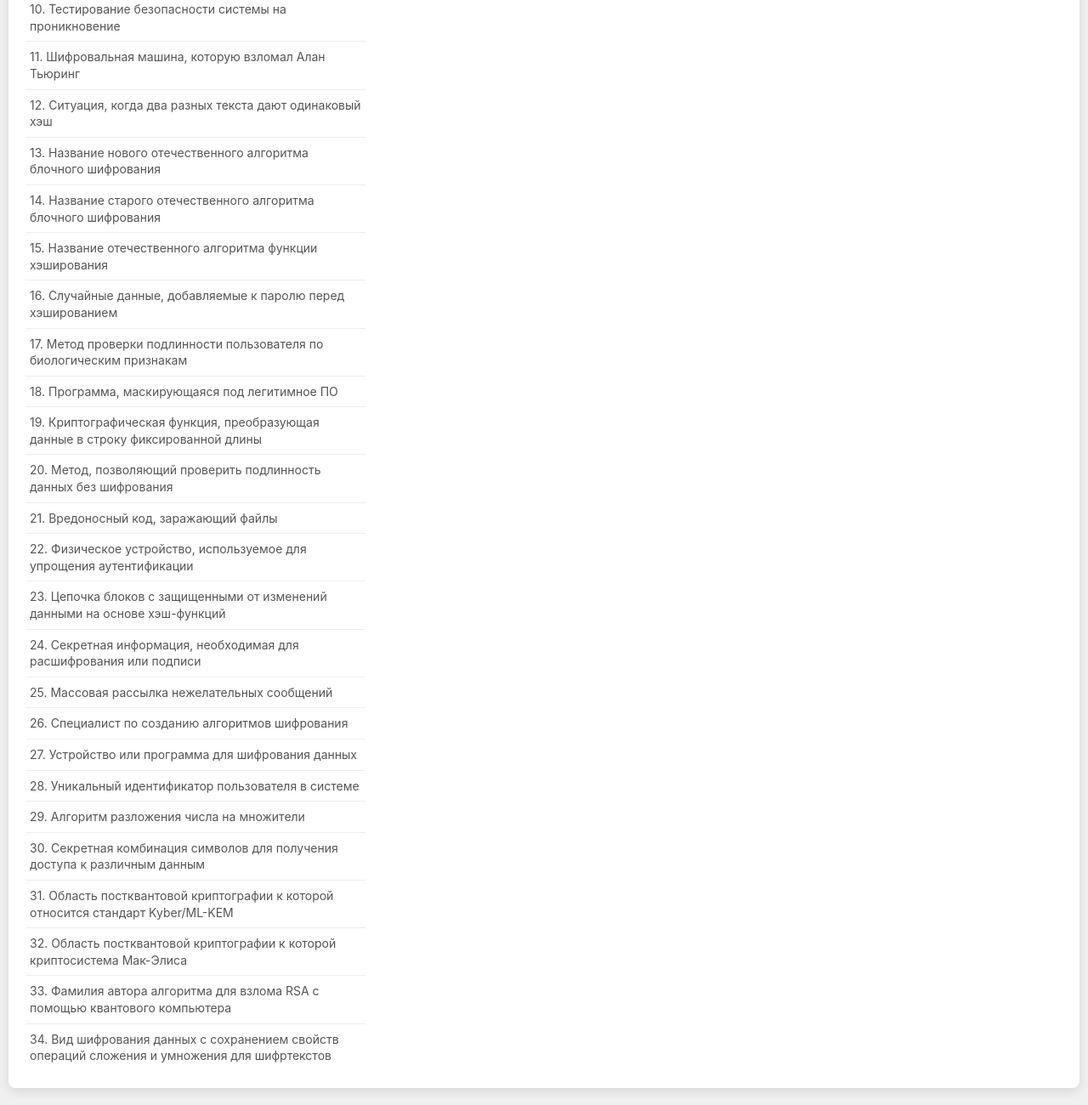
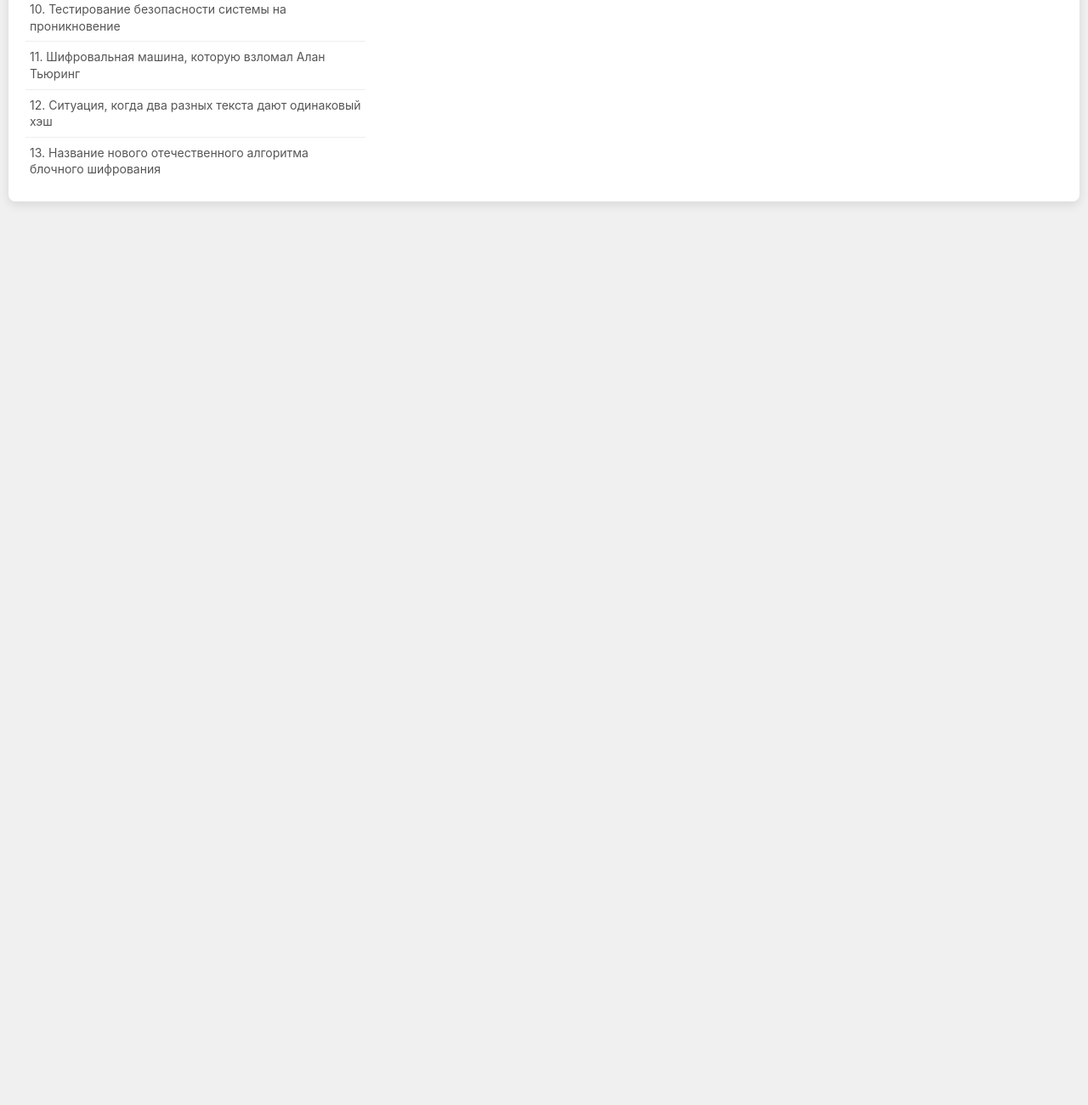
Before and after one commit to Skifcha/Skifcha.github.io, a plain HTML site: page index.html in a window 1280 px wide. Shown: the part 1390-2690 px from the top of the page at 85% size. After the commit the page ends 1647 px from the top, so only its background shows below. Drawn offline with Linux system fonts and the light colour scheme.

Commit message:
Hid part of the unneded questions.

```diff
--- a/index.html
+++ b/index.html
@@ -220,27 +220,27 @@
             { q: "Шифровальная машина, которую взломал Алан Тьюринг", a: "Энигма" },
             { q: "Ситуация, когда два разных текста дают одинаковый хэш", a: "Коллизия" },
             { q: "Название нового отечественного алгоритма блочного шифрования", a: "Кузнечик" },
-            { q: "Название старого отечественного алгоритма блочного шифрования", a: "Магма" },
-            { q: "Название отечественного алгоритма функции хэширования", a: "Стрибог" },
-            { q: "Случайные данные, добавляемые к паролю перед хэшированием", a: "Соль" },
-            { q: "Метод проверки подлинности пользователя по биологическим признакам", a: "Биометрия" },
-            { q: "Программа, маскирующаяся под легитимное ПО", a: "Троян" },
-            { q: "Криптографическая функция, преобразующая данные в строку фиксированной длины", a: "Хэш" },
-            { q: "Метод, позволяющий проверить подлинность данных без шифрования", a: "Подпись" },
-            { q: "Вредоносный код, заражающий файлы", a: "Вирус" },
-            { q: "Физическое устройство, используемое для упрощения аутентификации", a: "Токен" },
-            { q: "Цепочка блоков с защищенными от изменений данными на основе хэш-функций", a: "Блокчейн" },
-            { q: "Секретная информация, необходимая для расшифрования или подписи", a: "Ключ" },
-            { q: "Массовая рассылка нежелательных сообщений", a: "Спам" },
-            { q: "Специалист по созданию алгоритмов шифрования", a: "Криптограф" },
-            { q: "Устройство или программа для шифрования данных", a: "Шифратор" },
-            { q: "Уникальный идентификатор пользователя в системе", a: "Логин" },
-            { q: "Алгоритм разложения числа на множители", a: "Факторизация" },
-            { q: "Секретная комбинация символов для получения доступа к различным данным", a: "Пароль" },
-            { q: "Область постквантовой криптографии к которой относится стандарт Kyber/ML-KEM", a: "Решетки" },
-            { q: "Область постквантовой криптографии к которой криптосистема Мак-Элиса", a: "Коды" },
-            { q: "Фамилия автора алгоритма для взлома RSA с помощью квантового компьютера", a: "Шор" },
-            { q: "Вид шифрования данных с сохранением свойств операций сложения и умножения для шифртекстов", a: "Гомоморфное" }
+        //     { q: "Название старого отечественного алгоритма блочного шифрования", a: "Магма" },
+        //     { q: "Название отечественного алгоритма функции хэширования", a: "Стрибог" },
+        //     { q: "Случайные данные, добавляемые к паролю перед хэшированием", a: "Соль" },
+        //     { q: "Метод проверки подлинности пользователя по биологическим признакам", a: "Биометрия" },
+        //     { q: "Программа, маскирующаяся под легитимное ПО", a: "Троян" },
+        //     { q: "Криптографическая функция, преобразующая данные в строку фиксированной длины", a: "Хэш" },
+        //     { q: "Метод, позволяющий проверить подлинность данных без шифрования", a: "Подпись" },
+        //     { q: "Вредоносный код, заражающий файлы", a: "Вирус" },
+        //     { q: "Физическое устройство, используемое для упрощения аутентификации", a: "Токен" },
+        //     { q: "Цепочка блоков с защищенными от изменений данными на основе хэш-функций", a: "Блокчейн" },
+        //     { q: "Секретная информация, необходимая для расшифрования или подписи", a: "Ключ" },
+        //     { q: "Массовая рассылка нежелательных сообщений", a: "Спам" },
+        //     { q: "Специалист по созданию алгоритмов шифрования", a: "Криптограф" },
+        //     { q: "Устройство или программа для шифрования данных", a: "Шифратор" },
+        //     { q: "Уникальный идентификатор пользователя в системе", a: "Логин" },
+        //     { q: "Алгоритм разложения числа на множители", a: "Факторизация" },
+        //     { q: "Секретная комбинация символов для получения доступа к различным данным", a: "Пароль" },
+        //     { q: "Область постквантовой криптографии к которой относится стандарт Kyber/ML-KEM", a: "Решетки" },
+        //     { q: "Область постквантовой криптографии к которой криптосистема Мак-Элиса", a: "Коды" },
+        //     { q: "Фамилия автора алгоритма для взлома RSA с помощью квантового компьютера", a: "Шор" },
+        //     { q: "Вид шифрования данных с сохранением свойств операций сложения и умножения для шифртекстов", a: "Гомоморфное" }
         ];
 
         const QA_LIST = QA_LIST_RAW.map(item => ({
```
